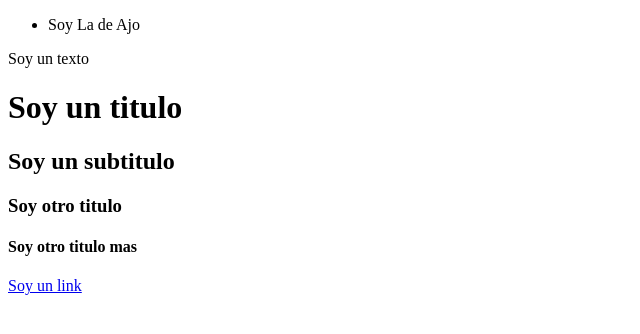
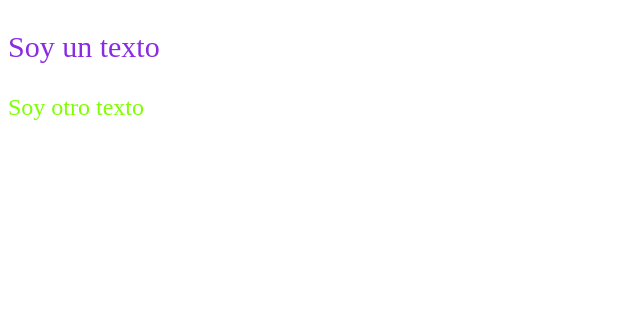
Before and after one commit to dramirez19/Curso-definitivo-HTML-y-CSS, a plain HTML site: page index.html in a window 1280 px wide. Shown: the whole page, without its empty margins (0-640 px from the left). Drawn offline with Linux system fonts and the light colour scheme.

Commit message:
Modifique el index.html y lo asocié al styles.css. Tambien ensayé los primeros usos de CSS

```diff
--- a/css/style.css
+++ b/css/style.css
@@ -0,0 +1,15 @@
+p {
+    color: lightseagreen;
+    font-size: 30px;
+}
+
+/* class */
+.parrafo {
+    color: blueviolet;
+}
+
+/* ID */
+#texto {
+    color: chartreuse;
+    font-size: 24px;
+}
--- a/index.html
+++ b/index.html
@@ -13,26 +13,8 @@
             <nav></nav>
         </header>
         <main>
-            <section>
-                <article>
-
-                </article>
-            </section>
-            <ul>
-                <li>Soy La de Ajo</li>
-            </ul>
-            <ol></ol>
+            <P class="parrafo">Soy un texto</P>
+            <p id="texto">Soy otro texto</p>
         </main>
-        <footer>
-
-        </footer>
-
-        <p>Soy un texto</p>
-        <h1>Soy un titulo</h1>
-        <h2>Soy un subtitulo</h2>
-        <h3>Soy otro titulo</h3>
-        <h4>Soy otro titulo mas</h4>
-        <a href="#">Soy un link</a>
-
     </body>
 </html>
```
